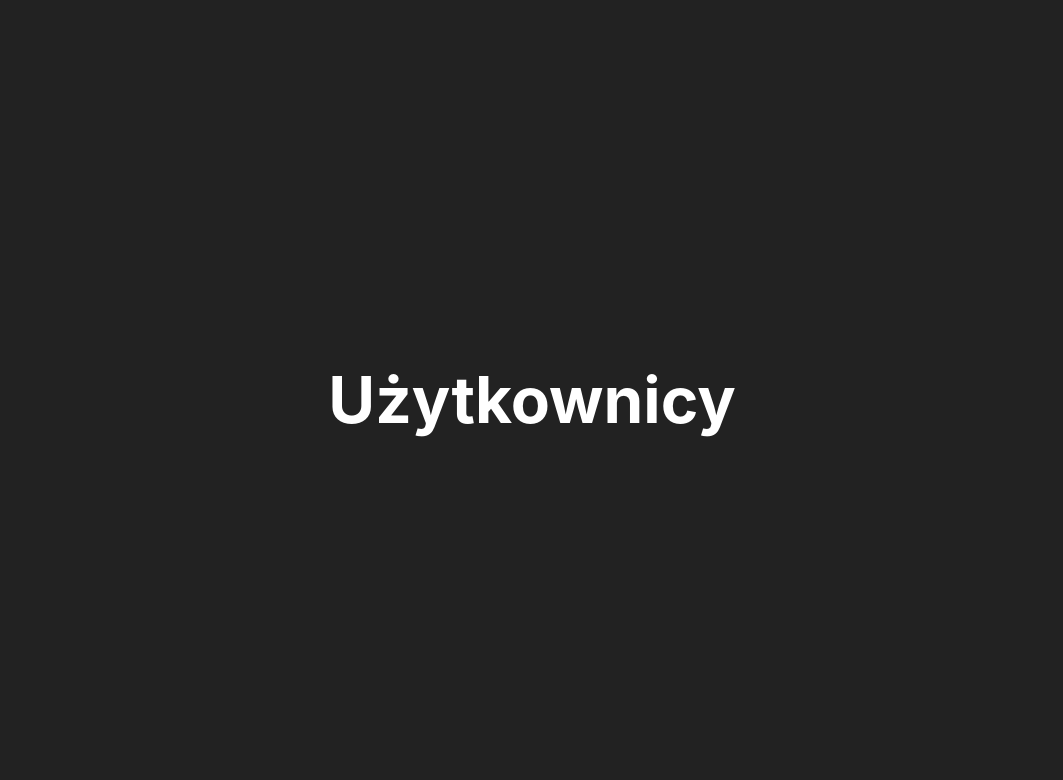
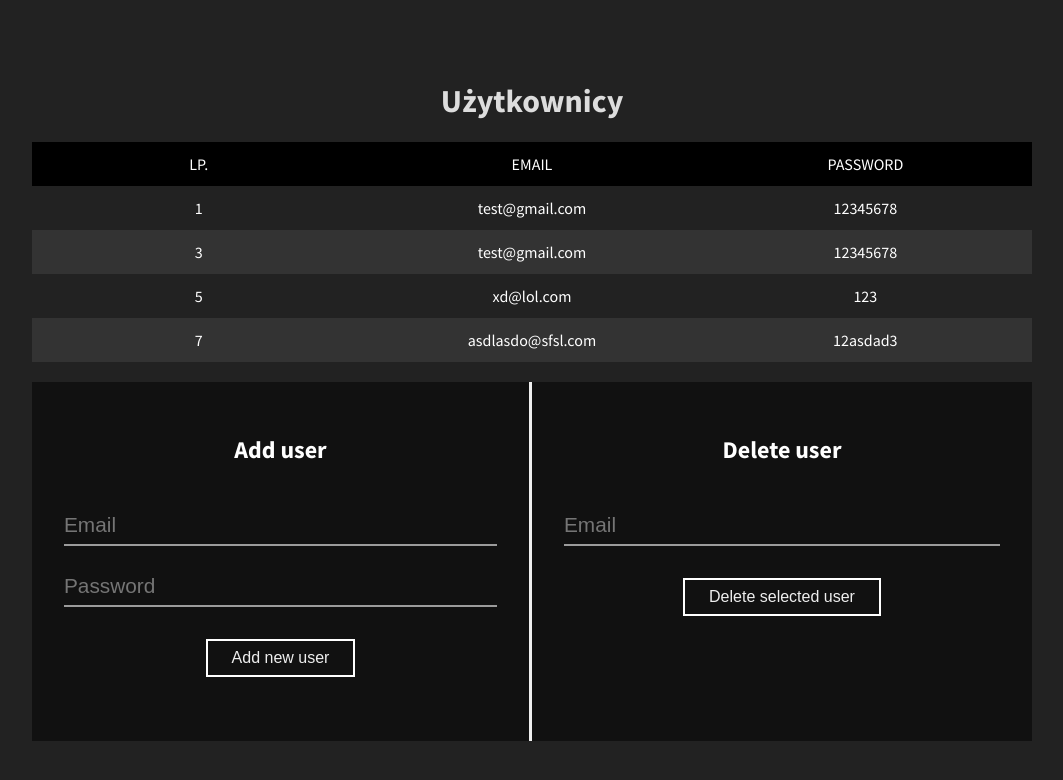
Before and after one commit to MacPiston/UMPA_PSCF_Drzwi, a Next.js app in the folder panel-admina/: page /users in a window 1280 px wide. Shown: the top 780 px of the page, without its empty margins (108-1171 px from the left). Built offline with nearby package versions, Linux system fonts and the light colour scheme.

Commit message:
fronted for managing users in admin's dashboard

```diff
--- a/panel-admina/pages/doors.js
+++ b/panel-admina/pages/doors.js
@@ -13,7 +13,7 @@ export default function Home() {
             <main className={styles.main}>
                 <h1 className={styles.title}>
                     Drzwi
-            </h1>
+                </h1>
             </main>
         </div>
     )
--- a/panel-admina/pages/users.js
+++ b/panel-admina/pages/users.js
@@ -1,8 +1,142 @@
 import Head from 'next/head'
 import Image from 'next/image'
-import styles from '../styles/Home.module.css'
+import React from 'react'
+import styles from '../styles/User.module.css'
 
-export default function Home() {
+class User {
+    constructor(email, pass) {
+        this.email = email;
+        this.password = pass;
+    }
+}
+
+class UserAdminPanelApp extends React.Component {
+    constructor(props) {
+        super(props);
+        this.state = {
+            users: [new User("test@gmail.com", "12345678"), new User("test@gmail.com", "12345678"), new User("xd@lol.com", "123"),
+            new User("asdlasdo@sfsl.com", "12asdad3")
+            ], text: ''
+        };
+    }
+
+    render() {
+        return (
+            <div className={styles.container}>
+                <Head>
+                    <title>Użytkownicy</title>
+                    <meta name="description" content="Generated by create next app" />
+                    <link rel="icon" href="/favicon.ico" />
+                </Head>
+                <main className={styles.main}>
+                    <h1 className={styles.title}>
+                        Użytkownicy
+                </h1>
+                    <UserTable items={this.state.users} />
+                    <div className={styles.box}>
+                        <AddUserForm />
+                        <DeleteUserForm />
+                    </div>
+                </main>
+            </div>
+        );
+    }
+}
+
+class AddUserForm extends React.Component {
+    constructor(props) {
+        super(props);
+        this.state = { email: '', password: '' };
+
+        this.handleChangeEmail = this.handleChangeEmail.bind(this);
+        this.handleChangePassword = this.handleChangePassword.bind(this);
+
+        this.handleSubmit = this.handleSubmit.bind(this);
+    }
+
+    handleChangeEmail(event) {
+        this.setState({ email: event.target.value });
+    }
+
+    handleChangePassword(event) {
+        this.setState({ password: event.target.value });
+    }
+
+    handleSubmit(event) {
+        alert('Podano następujący email: ' + this.state.email + this.state.password);
+        event.preventDefault();
+        this.setState({ email: '', password: '' });
+    }
+
+    render() {
+        return (
+            <form className={styles.form, styles.addform} onSubmit={this.handleSubmit}>
+                <h2>Add user</h2>
+                <input className={styles.inputtext} placeholder="Email" type="text" value={this.state.email} onChange={this.handleChangeEmail} />
+                <input className={styles.inputtext} placeholder="Password" type="password" value={this.state.password} onChange={this.handleChangePassword} />
+                <input className={styles.inputsubmit} type="submit" value="Add new user" />
+            </form>
+        );
+    }
+}
+
+class DeleteUserForm extends React.Component {
+    constructor(props) {
+        super(props);
+        this.state = { email: '' };
+
+        this.handleChange = this.handleChange.bind(this);
+        this.handleSubmit = this.handleSubmit.bind(this);
+    }
+
+    handleChange(event) {
+        this.setState({ email: event.target.value });
+    }
+
+    handleSubmit(event) {
+        alert('Podano następujący email: ' + this.state.email);
+        event.preventDefault();
+        this.setState({ email: '' });
+    }
+
+    render() {
+        return (
+
+            <form className={styles.form} onSubmit={this.handleSubmit}>
+                <h2>Delete user</h2>
+                <input className={styles.inputtext} type="text" placeholder="Email" value={this.state.email} onChange={this.handleChange} />
+                <input className={styles.inputsubmit} type="submit" value="Delete selected user" />
+            </form>
+        );
+    }
+}
+
+class UserTable extends React.Component {
+    constructor(props) {
+        super(props);
+        this.state = { index: 1 }
+    }
+    render() {
+        return (
+            <div className={styles.table}>
+                <div className={styles.tableheader}>
+                    <div className={styles.headerItem}>Lp.</div>
+                    <div className={styles.headerItem}>Email</div>
+                    <div className={styles.headerItem}>Password</div>
+                </div>
+                {this.props.items.map(item => (
+                    <div className={styles.tableRow} key={this.state.index++}>
+                        <div className={styles.tableData}>{this.state.index++}</div>
+                        <div className={styles.tableData}>{item.email}</div>
+                        <div className={styles.tableData}>{item.password}</div>
+                    </div>
+                ))}
+            </div>
+        );
+    }
+}
+
+/*export default function Home() {
     return (
         <div className={styles.container}>
             <Head>
@@ -13,8 +147,17 @@ export default function Home() {
             <main className={styles.main}>
                 <h1 className={styles.title}>
                     Użytkownicy
-            </h1>
+                </h1>
+                <UserTable />
+                <AddUserForm />
+                <DeleteUserForm />
             </main>
         </div>
     )
+}*/
+
+export default function Main() {
+    return (
+        <UserAdminPanelApp />
+    );
 }
--- /dev/null
+++ b/panel-admina/styles/User.module.css
@@ -0,0 +1,135 @@
+@import url('https://fonts.googleapis.com/css?family=Source+Sans+Pro:400,700');
+.container {
+    min-height: 100vh;
+    padding: 0 0.5rem;
+    display: flex;
+    flex-direction: column;
+    justify-content: center;
+    align-items: center;
+    height: 100vh;
+    background-color: #222;
+    font-family: "Source Sans Pro", sans-serif;
+  }
+
+  .table {
+    width: 100%;
+    margin-bottom: 20px;
+    color: white;
+  }
+
+  .tableheader{
+    display: flex;
+    width: 100%;
+    background: #000;
+    padding: (12px * 1.5) 0;
+  }
+
+  .headerItem {
+    flex: 1 1 20%;
+    text-align: center;
+    text-transform: uppercase;
+    color: white;
+    text-decoration: none;
+    position: relative;
+    display: inline-block;
+    padding: 12px;
+  }
+  .tableRow {
+    display:flex;
+    width: 100%;
+    padding: (12px * 1.5) 0;
+  }
+  .tableRow:nth-child(odd) {
+    background: #333;
+  }
+
+  .tableData {
+    flex: 1 1 20%;
+    text-align: center;
+    padding: 12px;
+  }
+
+
+  .main {
+    flex: 1;
+    display: flex;
+    flex-direction: column;
+    justify-content: center;
+    align-items: center;
+  }
+
+  .title {
+    color: #ddd;
+  }
+  .form {
+    width: 50%;
+    max-width: 500px;
+    text-align: center;
+    flex-direction: column;
+    align-items: center;
+    background-color: #111;
+    padding: 2em;
+  }
+  .addform {
+    border-right: 3px solid #eee;
+    width: 50%;
+    max-width: 500px;
+    text-align: center;
+    flex-direction: column;
+    align-items: center;
+    background-color: #111;
+    padding: 2em;
+  }
+
+  .addform h2 {
+    color: #fff;
+  }
+  .form h2 {
+    color: #fff;
+  }
+
+  .box {
+    display: flex;
+    flex-direction: row;
+  }
+
+  .inputtext {
+    width: 100%;
+    border: 0;
+    border-bottom: 2px solid #9b9b9b;
+    outline: 0;
+    font-size: 1.3rem;
+    color: #fff;
+    padding: 7px 0;
+    background: transparent;
+    transition: border-color 0.2s;
+    margin-top: 1em;
+  }
+
+
+
+
+  .inputtext:focus {
+    padding-bottom: 6px;
+    font-weight: 700;
+    border-width: 3px;
+    border-image: linear-gradient(to right, #11998e, #38ef7d);
+    border-image-slice: 1;
+  }
+
+  .inputsubmit {
+    background: transparent;
+    color: #eee;
+    border: 2px solid #fff;
+    font-size: 12pt;
+    padding: 0.5em 1.5em;
+    outline: 0;
+    cursor: pointer;
+    box-sizing:  inherit;
+    transition: all 0.5s;
+    margin: 2em;
+  }
+  .inputsubmit:hover {
+    background-color: #000;
+    border-color: #000;
+  }
```
